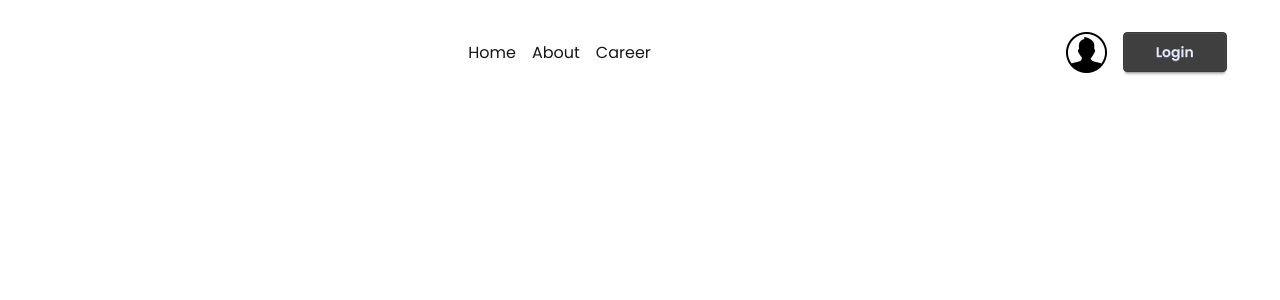
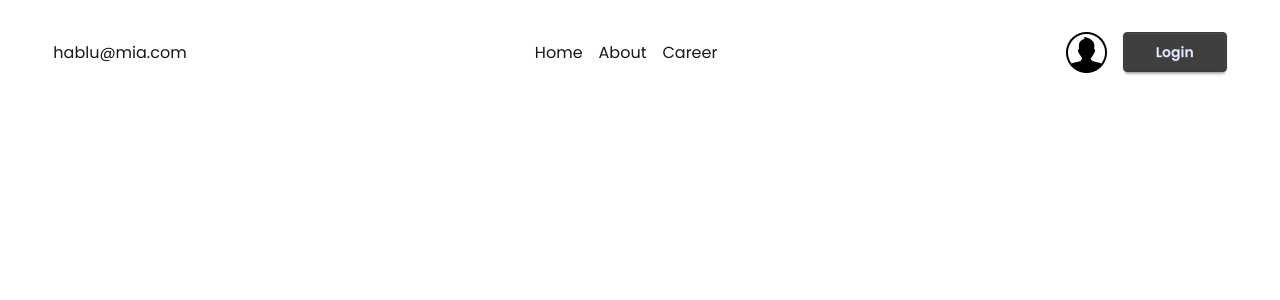
Before and after one commit to jonaedjoshim/The-Dragon-News, a React (Vite) app: page /auth in a window 1280 px wide. Shown: the top 300 px of the page. Built offline with nearby package versions, Linux system fonts and the light colour scheme.

Commit message:
setup context

```diff
--- a/package.json
+++ b/package.json
@@ -13,6 +13,7 @@
     "@tailwindcss/vite": "^4.1.18",
     "daisyui": "^5.5.14",
     "date-fns": "^4.1.0",
+    "firebase": "^12.8.0",
     "react": "^19.2.0",
     "react-dom": "^19.2.0",
     "react-fast-marquee": "^1.6.5",
--- a/src/components/Navbar.jsx
+++ b/src/components/Navbar.jsx
@@ -1,11 +1,13 @@
-import React from "react";
+import React, { use } from "react";
 import userImg from "../assets/user.png";
 import { Link, NavLink } from "react-router";
+import { AuthContext } from "../provider/AuthProvider";
 
 const Navbar = () => {
+  const { user } = use(AuthContext);
   return (
     <div className=" my-8 flex items-center justify-between">
-      <div></div>
+      <div>{user && user.email}</div>
       <div className="flex gap-4 justify-center">
         <NavLink to="/">Home</NavLink>
         <NavLink to="/about">About</NavLink>
--- /dev/null
+++ b/src/firebase/firebase.config.js
@@ -0,0 +1,19 @@
+// Import the functions you need from the SDKs you need
+import { initializeApp } from "firebase/app";
+// TODO: Add SDKs for Firebase products that you want to use
+// https://firebase.google.com/docs/web/setup#available-libraries
+
+// Your web app's Firebase configuration
+const firebaseConfig = {
+  apiKey: "AIzaSyCfodAAI5Q0_vpwp5EVKhb70wpciU-g5gg",
+  authDomain: "the-dragon-news-ed94e.firebaseapp.com",
+  projectId: "the-dragon-news-ed94e",
+  storageBucket: "the-dragon-news-ed94e.firebasestorage.app",
+  messagingSenderId: "515589477453",
+  appId: "1:515589477453:web:224cc7942ace0c324cb804",
+};
+
+// Initialize Firebase
+const app = initializeApp(firebaseConfig);
+
+export default app;
--- a/src/main.jsx
+++ b/src/main.jsx
@@ -3,9 +3,12 @@ import { createRoot } from "react-dom/client";
 import "./index.css";
 import { RouterProvider } from "react-router";
 import router from "./router/router.jsx";
+import AuthProvier from "./provider/AuthProvider.jsx";
 
 createRoot(document.getElementById("root")).render(
   <StrictMode>
-    <RouterProvider router={router} />
-  </StrictMode>
+    <AuthProvier>
+      <RouterProvider router={router} />
+    </AuthProvier>
+  </StrictMode>,
 );
--- /dev/null
+++ b/src/provider/AuthProvider.jsx
@@ -0,0 +1,15 @@
+import React, { createContext, useState } from "react";
+export const AuthContext = createContext();
+const AuthProvier = ({ children }) => {
+  const [user, setUser] = useState({
+    name: "hablu mia",
+    email: "hablu@mia.com",
+  });
+  const authData = {
+    user,
+    setUser,
+  };
+  return <AuthContext value={authData}>{children}</AuthContext>;
+};
+
+export default AuthProvier;
```
Also changed, not shown: 1 other file (tests, documents, lock files or other folders).
